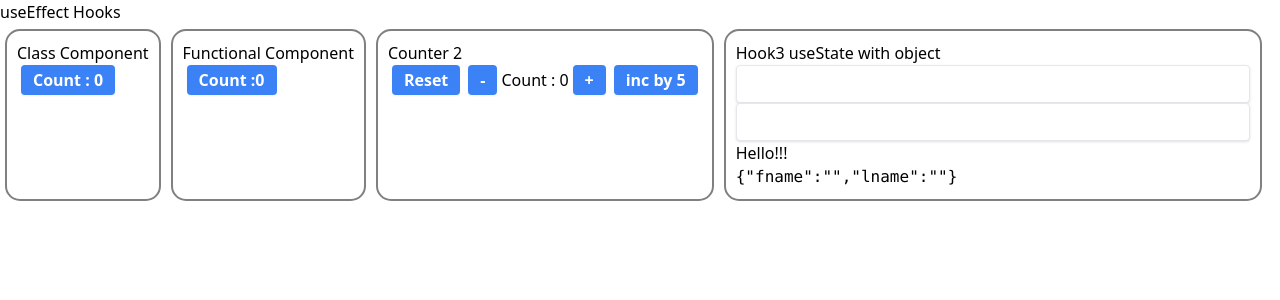
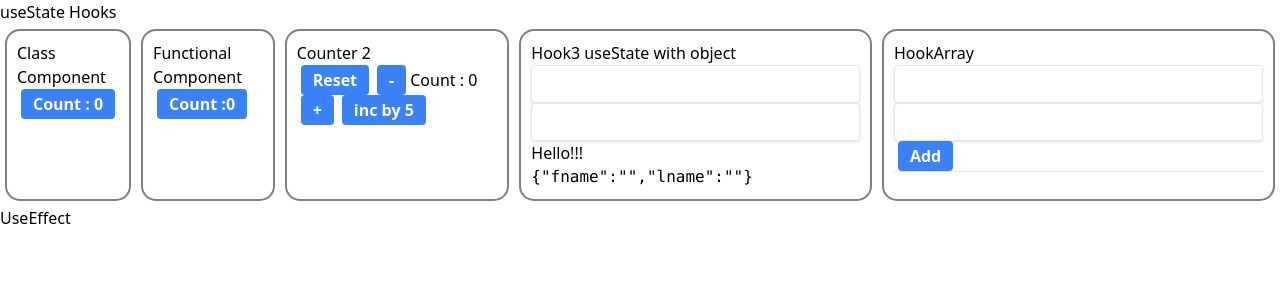
Before and after one commit to bctvizag1/ReactHooks_NextJs, a Next.js app: page /useEffectHook in a window 1280 px wide. Shown: the top 300 px of the page. Built offline with nearby package versions, Linux system fonts and the light colour scheme.

Commit message:
end of UseState hook

```diff
--- a/src/pages/useEffectHook/Hook3.jsx
+++ b/src/pages/useEffectHook/Hook3.jsx
@@ -5,10 +5,13 @@ function Hook3() {
     <div>
         <h2>Hook3 useState with object</h2>
         <form action="">
+          <div className="flex">
           <input type="text" value={name.fname}
             onChange={e=>setName({...name, fname:e.target.value})} />
           <input type="text" value={name.lname}
             onChange={e=>setName({...name, lname:e.target.value})}/>
+          </div>
+
           <p>Hello!!! {name.fname + ' ' + name. lname}</p>
           <pre>
             {JSON.stringify(name)}
--- /dev/null
+++ b/src/pages/useEffectHook/HookArray.jsx
@@ -0,0 +1,75 @@
+import React, { useState } from 'react'
+
+let intialItem = { id: '', value: '' }
+
+export default function HookArray() {
+  const [array1, setArray1] = useState([])
+  const [item, setItem] = useState(intialItem)
+  const [isEdit, setIsEdit] = useState(false)
+
+
+  const BtnAddUpdateClick = () => {
+
+    // setArray1([...array1, {
+    //   id: array1.length + 1,
+    //   value: Math.floor(Math.random()*10) + 1
+    // }])
+    if (!isEdit) {
+      if (item.id && item.value) {
+        setArray1([...array1, item])
+        setItem(intialItem)
+
+      }
+    } else {
+      const newArray = [...array1];
+      let itemIndex = newArray.findIndex(e => e.id === item.id);
+      newArray[itemIndex] = item;
+      setArray1(newArray);
+      setIsEdit(false);
+      setItem(intialItem)
+
+    }
+
+  }
+
+  return (
+    <div>
+      <h2>HookArray</h2>
+      <div className='flex'>
+
+        <input type="text" value={item.id} disabled={isEdit}
+          onChange={e => setItem({ ...item, id: e.target.value })} />
+
+        <input type="text" value={item.value}
+          onChange={e => setItem({ ...item, value: e.target.value })} />
+
+        <button onClick={BtnAddUpdateClick}> {isEdit ? 'Update' : 'Add'} </button>
+
+
+
+
+      </div>
+
+      <ul>
+        {array1.map(a => (
+          <li key={a.id} className='grid grid-cols-4 gap-4 '>
+            <span>{a.id} </span> <span>{a.value}</span>
+
+            <button className='bg-lime-600' onClick={() => {
+              setItem(a);
+              setIsEdit(true);
+            }}>  Select </button>
+
+            <button onClick={() => { setArray1(array1.filter(x => x.id !== a.id)) }}>  Delete </button>
+
+
+          </li>
+        ))}
+      </ul>
+      <hr />
+      <div>
+        {/* {JSON.stringify(item)} */}
+      </div>
+    </div>
+  )
+}
--- a/src/pages/useEffectHook/index.jsx
+++ b/src/pages/useEffectHook/index.jsx
@@ -4,17 +4,21 @@ import FunctionCounter from "./FunctionCounter";
 import styles from "@/styles/Home.module.css";
 import Counter2 from "./Counter2";
 import Hook3 from "./Hook3";
+import HookArray from "./HookArray";
 
 export default function index() {
   return (
     <div className="container mx-auto px-1">
-      <h1>useEffect Hooks</h1>
+      <h1>useState Hooks</h1>
       <section>
         <ClassCounter></ClassCounter>
         <FunctionCounter></FunctionCounter>
         <Counter2></Counter2>
         <Hook3></Hook3>
+        <HookArray></HookArray>
       </section>
+
+      <h1>UseEffect</h1>
     </div>
   );
 }
```
